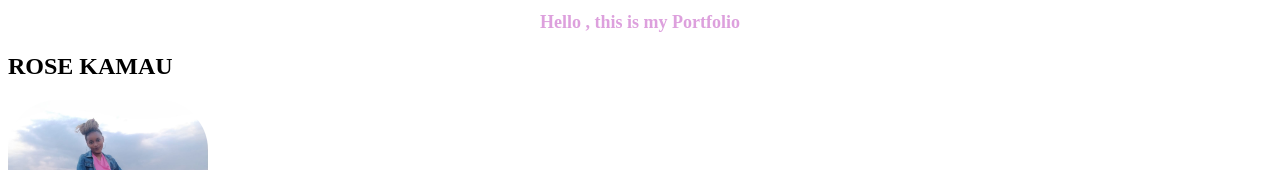
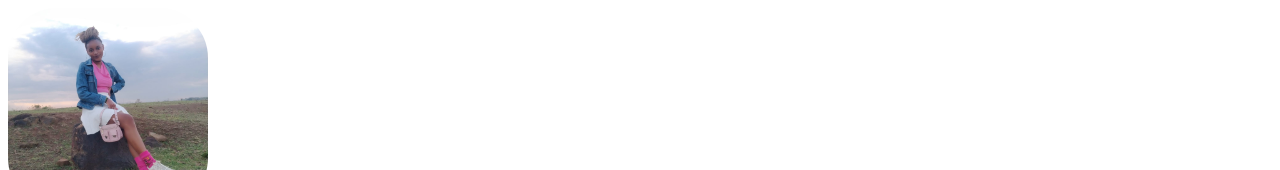
Before and after one commit to Rose1200/Landing-portfolio, a plain HTML site: page index.html in a window 1280 px wide. Shown: the top 170 px of the page. Drawn offline with Linux system fonts and the light colour scheme.

Commit message:
add initial html files

```diff
--- a/index.html
+++ b/index.html
@@ -10,8 +10,6 @@
     <link rel="stylesheet" href="style.css">
 </head>
 <body>
-    <h1>Hello , this is my Portfolio</h1>
-    <h2>ROSE KAMAU</h2>
 
     <img src="images/e2770584-8276-46b6-9734-3bf458594afa.jpeg" alt="">
 
```
